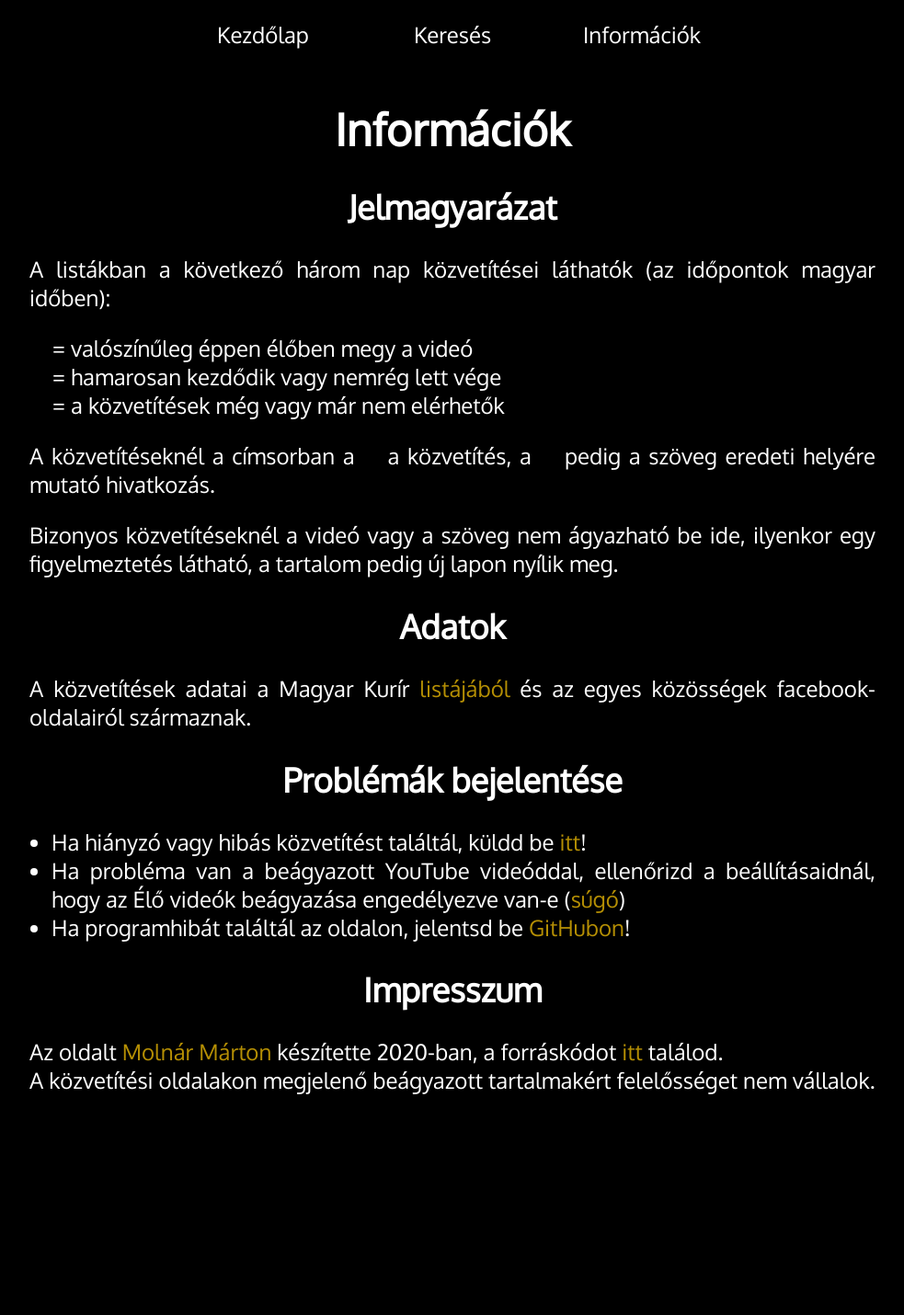
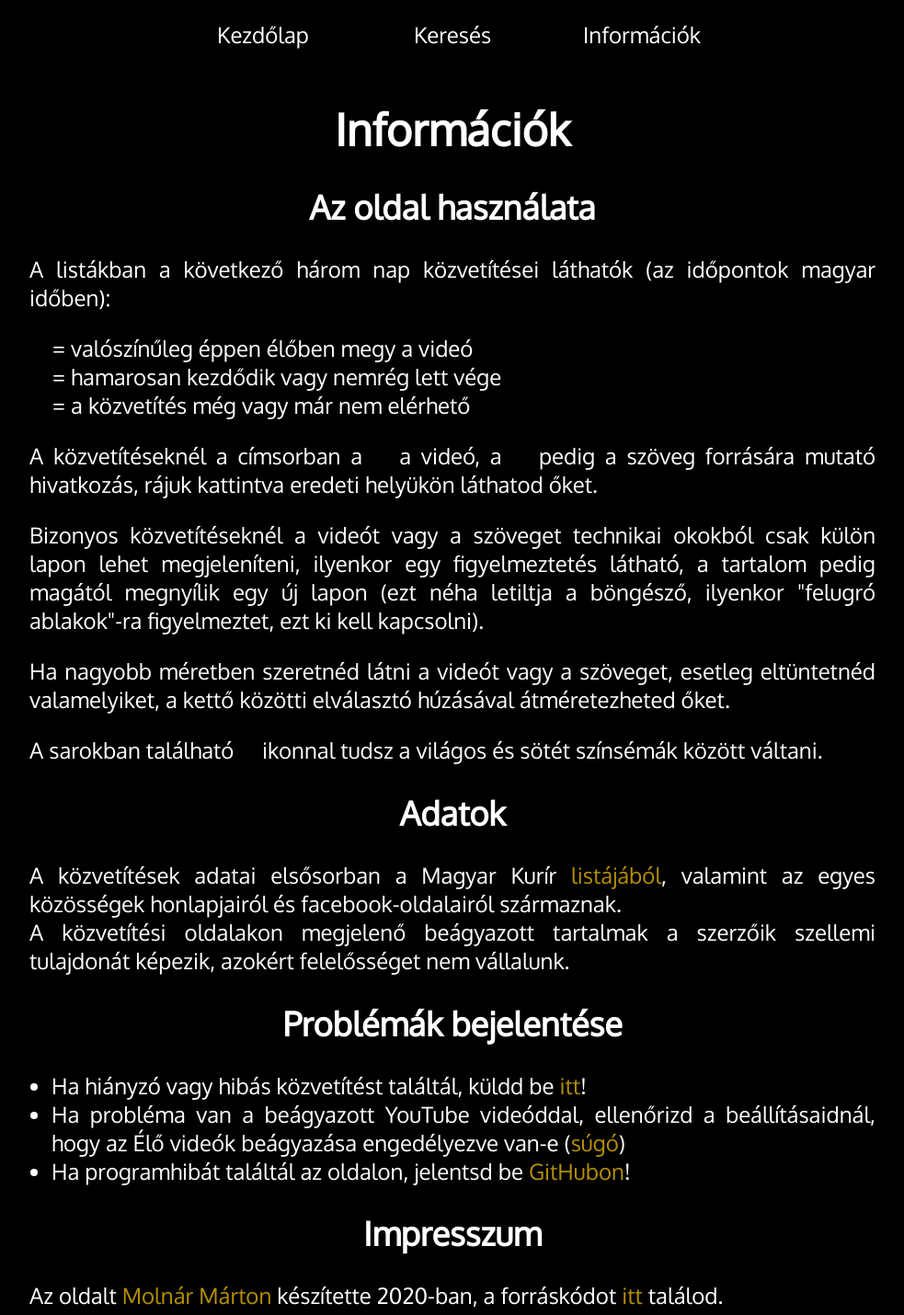
Before and after one commit to molnarm/liturgia.tv, a Django app: page /info/ in a window 1280 px wide. Shown: the top 1430 px of the page at 92% size, without its empty margins (148-1131 px from the left). Before the commit the page ends 1190 px from the top, so only its background shows below. Run offline with Django 3.2, Linux system fonts and the light colour scheme; parts of the project's set-up code (start-up, migrations or seed data) failed here and were passed over.

Commit message:
apróságok

```diff
--- a/zsolozsma/models.py
+++ b/zsolozsma/models.py
@@ -88,7 +88,7 @@ class Location(models.Model):
         super(Location, self).save(*args, **kwargs)
 
     def __str__(self):
-        return "%s (%s)" % (self.name, self.city.name)
+        return "%s, %s" % (self.name, self.city.name)
 
     class Meta:
         verbose_name = 'Helyszín'
--- a/zsolozsma/templates/zsolozsma/broadcast.html
+++ b/zsolozsma/templates/zsolozsma/broadcast.html
@@ -1,12 +1,12 @@
 {% extends "zsolozsma/layout.html" %}
 {% block bodyclass %}broadcast-page{% endblock %}
-{% block title %}{{ broadcast.event_name }} - {{ broadcast.location_name }}{% endblock %}
+{% block title %}{{ broadcast.event_name }} - {{ broadcast.city_name }}, {{ broadcast.location_name }}{% endblock %}
 {% block ogtitle %}Közvetítés - {{ broadcast.event_name }}{% endblock %}
 {% block ogdescription %}{{ broadcast.city_name }}, {{ broadcast.location_name }}{% endblock %}
 {% block nav %}
 <div class="nav broadcast-title">
     <a href="#" onclick="javascript:history.back()"><span class="material-icons">&#xe317;</span></a>
-    <span class="broadcast-details">{{ broadcast.event_name }} - {{ broadcast.location_name }}</span>
+    <span class="broadcast-details">{{ broadcast.event_name }} - {{ broadcast.city_name }}, {{ broadcast.location_name }}</span>
     <span class="broadcast-links">
         <a href="{{ broadcast.video_link_url }}" title="Videó megnyitása" target="_blank"><span class="material-icons highlight">&#xe04a;</span></a>
         <a href="{% if broadcast.has_text %}{{ broadcast.text_url }}{% else %}#{% endif %}" title="{% if broadcast.has_text %}Szöveg megnyitása{% else %}Nincs szöveg{% endif %}" target="_blank"><span class="material-icons {% if broadcast.has_text %}highlight{% else %}disabled{% endif %}">&#xe02f;</span></a>
--- a/zsolozsma/templates/zsolozsma/broadcast_current.html
+++ b/zsolozsma/templates/zsolozsma/broadcast_current.html
@@ -31,7 +31,7 @@
                 </script>
             {% endif %}
         {% else %}
-            {% include "zsolozsma/snippets/info.html" with content='Ehhez a közvetítéshez nem elérhető szöveg/énekrend.' %}
+            {% include "zsolozsma/snippets/info.html" with content='Ehhez a közvetítéshez nincs szöveg/énekrend.' %}
         {% endif %}
     </div>
 </div>
--- a/zsolozsma/templates/zsolozsma/info.html
+++ b/zsolozsma/templates/zsolozsma/info.html
@@ -4,18 +4,21 @@
 <div class="information">
     <h1>Információk</h1>
 
-    <h2>Jelmagyarázat</h2>
+    <h2>Az oldal használata</h2>
     <p>A listákban a következő három nap közvetítései láthatók (az időpontok magyar időben):</p>
     <ul class="no-bullets">
         <li><span class="material-icons live small">&#xe63a;</span> = valószínűleg éppen élőben megy a videó</li>
         <li><span class="material-icons highlight small">&#xe63a;</span> = hamarosan kezdődik vagy nemrég lett vége</li>
-        <li><span class="material-icons disabled small">&#xe63a;</span> = a közvetítések még vagy már nem elérhetők</li>
+        <li><span class="material-icons disabled small">&#xe63a;</span> = a közvetítés még vagy már nem elérhető</li>
     </ul>
-    <p>A közvetítéseknél a címsorban a <span class="material-icons highlight small">&#xe04a;</span> a közvetítés, a <span class="material-icons highlight small">&#xe02f;</span> pedig a szöveg eredeti helyére mutató hivatkozás.</p>
-    <p>Bizonyos közvetítéseknél a videó vagy a szöveg nem ágyazható be ide, ilyenkor egy figyelmeztetés látható, a tartalom pedig új lapon nyílik meg.</p>
+    <p>A közvetítéseknél a címsorban a <span class="material-icons highlight small">&#xe04a;</span> a videó, a <span class="material-icons highlight small">&#xe02f;</span> pedig a szöveg forrására mutató hivatkozás, rájuk kattintva eredeti helyükön láthatod őket.</p>
+    <p>Bizonyos közvetítéseknél a videót vagy a szöveget technikai okokból csak külön lapon lehet megjeleníteni, ilyenkor egy figyelmeztetés látható, a tartalom pedig magától megnyílik egy új lapon (ezt néha letiltja a böngésző, ilyenkor "felugró ablakok"-ra figyelmeztet, ezt ki kell kapcsolni).</p>
+    <p>Ha nagyobb méretben szeretnéd látni a videót vagy a szöveget, esetleg eltüntetnéd valamelyiket, a kettő közötti elválasztó húzásával átméretezheted őket.</p>
+    <p>A sarokban található <span class="material-icons small">&#xe427;</span> ikonnal tudsz a világos és sötét színsémák között váltani.</p>
 
     <h2>Adatok</h2>
-    <p>A közvetítések adatai a Magyar Kurír <a href="https://www.magyarkurir.hu/hirek/hol-es-mikor-kovetheto-elo-szentmise-kozvetites-osszegyujtjuk-lehetosegeket">listájából</a> és az egyes közösségek facebook-oldalairól származnak.</p>
+    <p>A közvetítések adatai elsősorban a Magyar Kurír <a href="https://www.magyarkurir.hu/hirek/hol-es-mikor-kovetheto-elo-szentmise-kozvetites-osszegyujtjuk-lehetosegeket">listájából</a>, valamint az egyes közösségek honlapjairól és facebook-oldalairól származnak.<br/>
+    A közvetítési oldalakon megjelenő beágyazott tartalmak a szerzőik szellemi tulajdonát képezik, azokért felelősséget nem vállalunk.</p>
 
     <h2>Problémák bejelentése</h2>
     <ul>
@@ -24,6 +27,6 @@
         <li>Ha programhibát találtál az oldalon, jelentsd be <a href="https://github.com/molnarm/liturgia.tv/issues">GitHubon</a>!</li>
     </ul>
     <h2>Impresszum</h2>
-    <p>Az oldalt <a href="mailto:webmaster@liturgia.tv">Molnár Márton</a> készítette 2020-ban, a forráskódot <a href="https://github.com/molnarm/liturgia.tv">itt</a> találod.<br />A közvetítési oldalakon megjelenő beágyazott tartalmakért felelősséget nem vállalok.</p>
+    <p>Az oldalt <a href="mailto:webmaster@liturgia.tv">Molnár Márton</a> készítette 2020-ban, a forráskódot <a href="https://github.com/molnarm/liturgia.tv">itt</a> találod.<br /></p>
 </div>
 {% endblock %}
```
Also changed, not shown: README.md, 1 other file.
